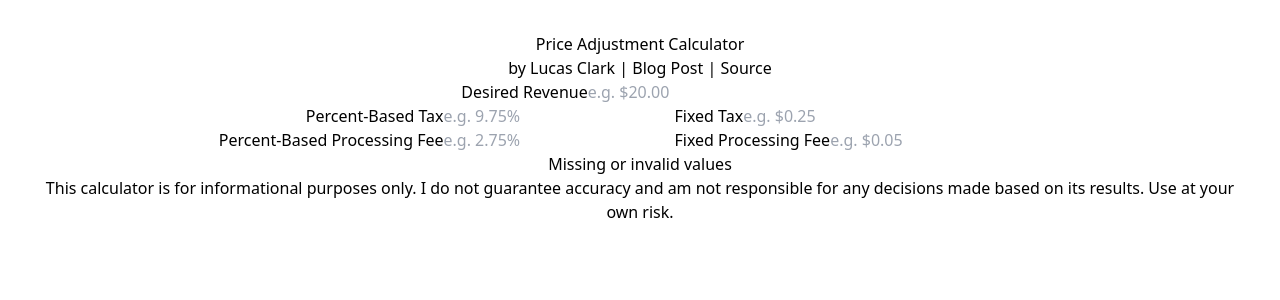
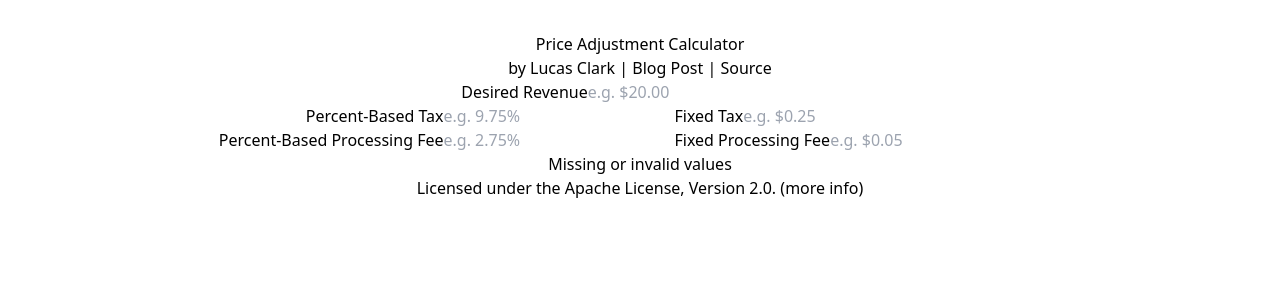
Before and after one commit to lucdar/price-adjustment-calculator, a React (Vite) app: page / in a window 1280 px wide. Shown: the top 300 px of the page. Built offline with nearby package versions, Linux system fonts and the light colour scheme.

Commit message:
Add Footer component with license info

```diff
--- a/src/App.tsx
+++ b/src/App.tsx
@@ -1,17 +1,14 @@
 import "./App.css";
 import Calculator from "./components/Calculator.tsx";
 import Header from "./components/Header.tsx";
+import Footer from "./components/Footer.tsx";
 
 function App() {
   return (
     <>
       <Header />
       <Calculator />
-      <p className="p-3 text-sm text-gray-400">
-        This calculator is for informational purposes only. I do not guarantee accuracy
-        and am not responsible for any decisions made based on its results. Use at your
-        own risk.
-      </p>
+      <Footer />
     </>
   );
 }
--- /dev/null
+++ b/src/components/Footer.tsx
@@ -0,0 +1,76 @@
+import React, { useState } from "react";
+
+const Footer: React.FC = () => {
+  const [isModalOpen, setIsModalOpen] = useState(false);
+  const [isVisible, setIsVisible] = useState(false);
+
+  const openModal = () => {
+    setIsModalOpen(true);
+    setTimeout(() => setIsVisible(true), 10);
+  };
+  const closeModal = () => {
+    setIsVisible(false);
+    setTimeout(() => setIsModalOpen(false), 300);
+  };
+
+  return (
+    <>
+      <p className="py-3 text-left text-sm text-gray-400">
+        Licensed under the Apache License, Version 2.0.{" "}
+        <span className="inline-block">
+          (
+          <a
+            className="font-medium text-blue-500 hover:cursor-pointer hover:underline"
+            onClick={openModal}
+          >
+            more info
+          </a>
+          )
+        </span>
+      </p>
+      {isModalOpen && (
+        <div
+          className={`fixed inset-0 flex items-center justify-center bg-black bg-opacity-50 transition-opacity duration-300 ${isVisible ? "opacity-100" : "opacity-0"}`}
+          onClick={closeModal}
+        >
+          <div
+            className={`w-96 transform rounded-lg bg-white p-5 opacity-100 shadow-lg transition-all duration-300 ${isVisible ? "scale-100 opacity-100" : "scale-95 opacity-0"}`}
+            onClick={(e) => e.stopPropagation()}
+          >
+            <h2 className="mb-2 text-left text-xl font-semibold">
+              Copyright 2025 Lucas Clark
+            </h2>
+            <div className="text-left font-mono text-sm">
+              <p>
+                Licensed under the Apache License, Version 2.0 (the "License"); you may
+                not use this file except in compliance with the License. You may obtain a
+                copy of the License at
+              </p>
+              <a
+                className="my-2 block font-medium text-blue-500 hover:cursor-pointer hover:underline"
+                href="https://www.apache.org/licenses/LICENSE-2.0"
+              >
+                https://www.apache.org/licenses/LICENSE-2.0
+              </a>{" "}
+              <p>
+                Unless required by applicable law or agreed to in writing, software
+                distributed under the License is distributed on an "AS IS" BASIS, WITHOUT
+                WARRANTIES OR CONDITIONS OF ANY KIND, either express or implied. See the
+                License for the specific language governing permissions and limitations
+                under the License.
+              </p>
+            </div>
+            <button
+              className="absolute right-2 top-0 p-2 text-2xl text-gray-500 hover:text-gray-600"
+              onClick={closeModal}
+            >
+              ×
+            </button>
+          </div>
+        </div>
+      )}
+    </>
+  );
+};
+
+export default Footer;
```
